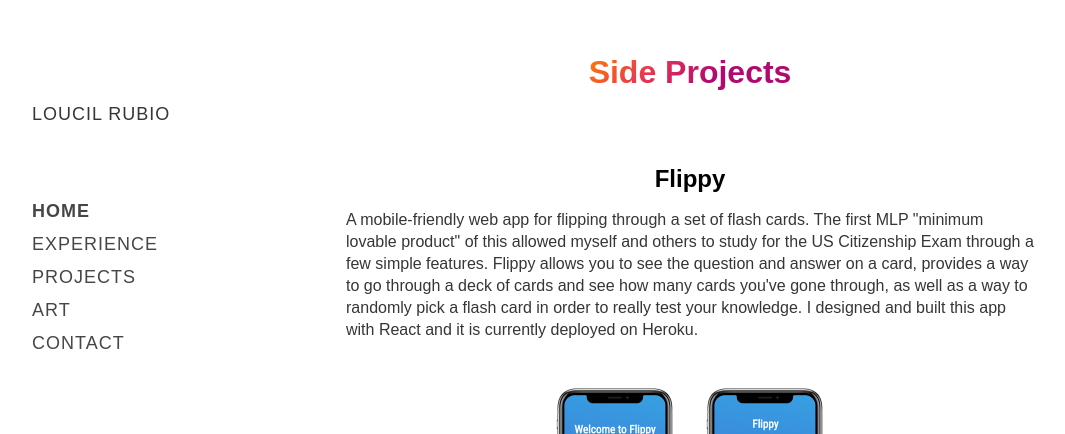
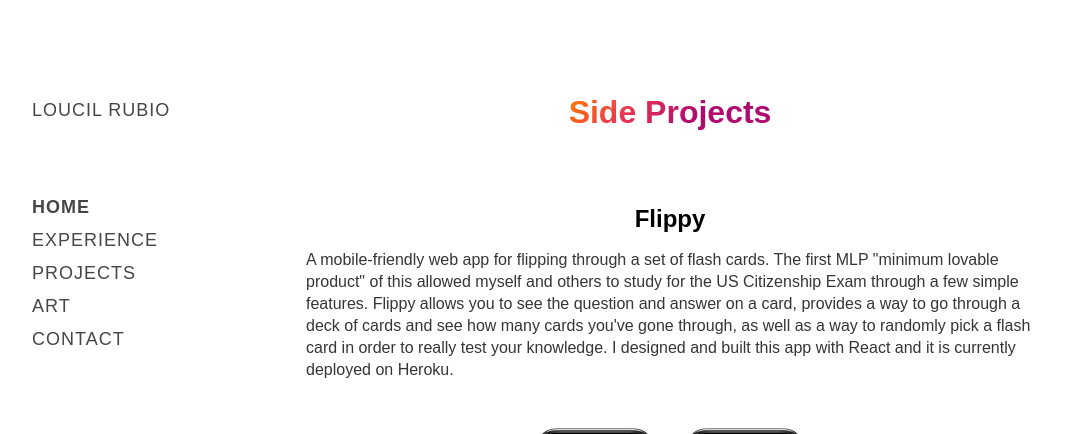
Before and after one commit to loucilvr/loucilrubio.github.io, a React (Create React App) app: page /#/projects in a window 1280 px wide. Shown: the part 166-600 px from the top of the page, without its empty margins (98-1163 px from the left). Built offline with nearby package versions, Linux system fonts and the light colour scheme.

Commit message:
css cleanup

```diff
--- a/src/App.js
+++ b/src/App.js
@@ -16,7 +16,7 @@ const useStyles = createUseStyles({
       width: "100%",
       display: "flex",
       justifyContent: "space-between",
-      padding: "100px 0px",
+      padding: "260px 0px",
     },
     "@media (max-width: 768px)": {
       width: "100%",
@@ -31,7 +31,7 @@ const useStyles = createUseStyles({
       alignItems: "center",
       width: "900px",
       height: "100%",
-      padding: "120px 24px 24px 320px",
+      padding: "0px 24px 24px 280px",
     },
     "@media (max-width: 768px)": {
       display: "flex",
--- a/src/components/Menu/Menu.js
+++ b/src/components/Menu/Menu.js
@@ -42,11 +42,9 @@ const useStyles = createUseStyles({
     "@media (min-width: 769px)": {
       display: "flex",
       flexDirection: "column",
-      padding: "24px",
-      marginTop: "140px",
+      padding: "0px 24px",
       position: "fixed",
       "& > a:not(:first-child)": {
-        // margin: "2px 0px",
         "&:hover": {
           backgroundColor: "#f3f3f3",
         },
@@ -78,14 +76,12 @@ const useStyles = createUseStyles({
       textDecoration: "none !important",
     },
     "@media (max-width: 768px)": {
-      color: "#646464 !important",
+      color: "#bdbdbd",
       padding: "0px 8px 18px 0px",
       fontSize: "14px",
     },
     "@media (min-width: 769px)": {
       marginBottom: "64px",
-      color: "#363636 !important",
-      fontSize: "18px !important",
     },
   },
 });
```
